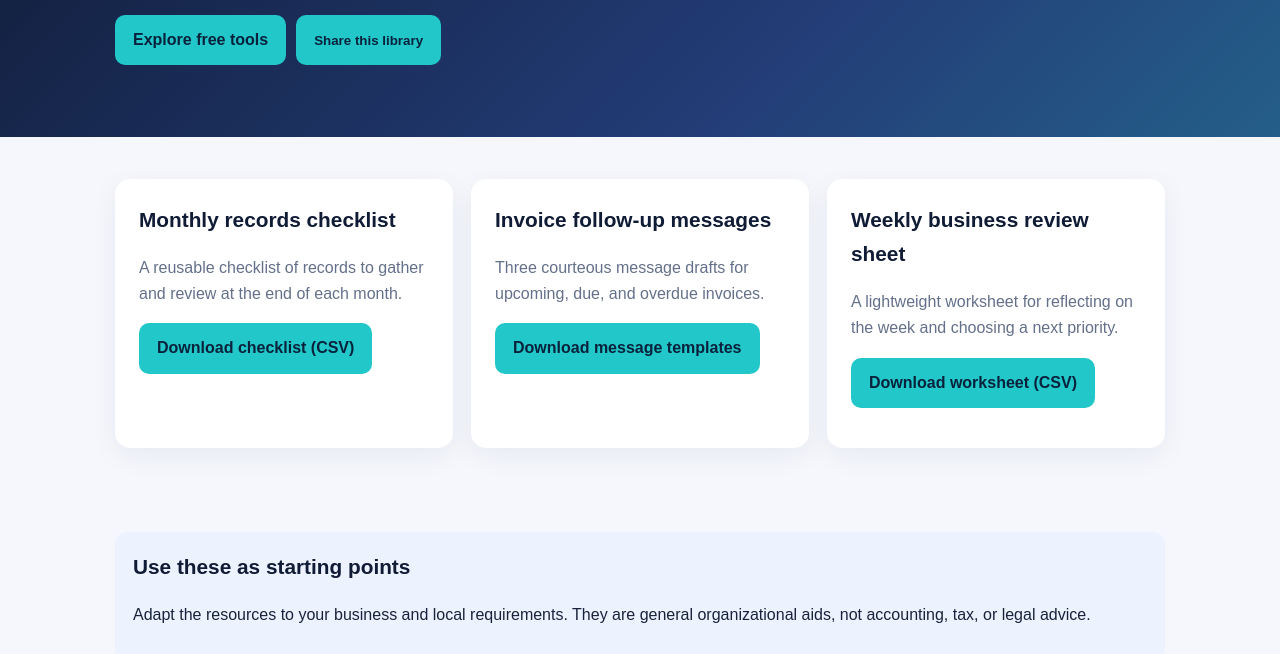
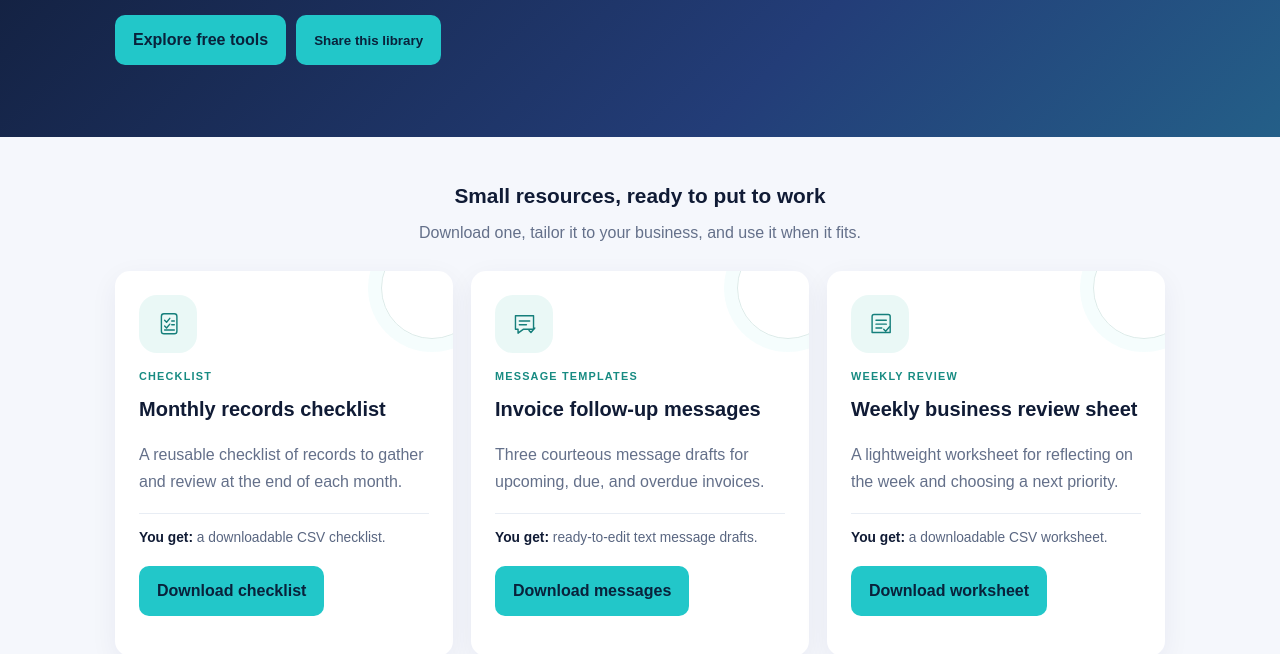
Before and after one commit to cidkagenoucid112-svg/novabridge, a plain HTML site: page resources.html in a window 1280 px wide. Shown: the part 298-952 px from the top of the page. Drawn offline with Linux system fonts and the light colour scheme.

Commit message:
Add visual summaries to resources

```diff
--- a/resources.html
+++ b/resources.html
@@ -26,17 +26,37 @@
     input:focus-visible,button:focus-visible,a:focus-visible{outline:3px solid #f0a202;outline-offset:3px}
     footer{background:#0a1225;color:#aebbd8;text-align:center;padding:20px;font-size:.9rem}
     @media(max-width:760px){.nav{align-items:flex-start;flex-direction:column}.cards{grid-template-columns:1fr}}
+
+    .resource-page-intro{max-width:650px;margin:0 auto 24px;text-align:center}
+    .resource-page-intro h2{margin:0 0 7px}
+    .resource-page-intro p{margin:0;color:var(--muted)}
+    .resource-card{position:relative;isolation:isolate;overflow:hidden;min-height:300px}.resource-card>*{position:relative;z-index:1}
+    .resource-card:after{content:"";position:absolute;z-index:0;right:-30px;top:-34px;width:100px;height:100px;border:1px solid #dcebe9;border-radius:50%;box-shadow:0 0 0 13px rgba(34,199,201,.045);pointer-events:none}
+    .resource-icon{display:grid;width:58px;height:58px;place-items:center;margin-bottom:15px;border-radius:18px;background:#eaf8f6;color:#157f7b}
+    .resource-icon svg{width:31px;height:31px;fill:none;stroke:currentColor;stroke-width:2.2;stroke-linecap:round;stroke-linejoin:round}
+    .resource-label{display:block;margin-bottom:7px;color:#178b82;font-size:.68rem;letter-spacing:1.2px;font-weight:800}
+    .resource-card h2{font-size:1.25rem}
+    .resource-deliverable{margin-top:18px;padding-top:13px;border-top:1px solid #e8edf4;color:#596681;font-size:.86rem}
+    .resource-deliverable strong{color:var(--navy)}
+    .resource-rhythm{display:flex;align-items:center;justify-content:center;gap:12px;flex-wrap:wrap;margin:25px auto 0;color:#475675;font-size:.86rem;font-weight:700}
+    .resource-rhythm span{display:inline-flex;align-items:center;gap:7px}
+    .resource-rhythm span+span:before{content:"→";margin-right:4px;color:#178b82}
+    .resource-rhythm i{display:grid;width:24px;height:24px;place-items:center;border-radius:50%;background:#e5f7f4;color:#157f7b;font-style:normal;font-size:.72rem}
   </style>
 </head>
 <body>
 <header><div class="wrap nav"><a class="brand" href="index.html">Nova<span>Bridge</span></a><nav aria-label="Main navigation"><a href="index.html#services">Services</a><a href="index.html#toolkit">Free tools</a><a href="index.html#contact">Contact</a></nav></div></header>
 <main>
   <section class="hero"><div class="wrap"><div class="eyebrow">Free and ready to use</div><h1>Business resources</h1><p>Simple checklists and message templates you can adapt to your business. Start with a free tool or ask us for practical support.</p><div class="actions"><a class="button" href="index.html#toolkit">Explore free tools</a><button class="button" type="button" data-share-page data-share-status="shareStatus">Share this library</button></div><p id="shareStatus" role="status" aria-live="polite"></p></div></section>
-  <section><div class="wrap"><div class="cards">
-    <article class="card"><h2>Monthly records checklist</h2><p class="muted">A reusable checklist of records to gather and review at the end of each month.</p><p><a class="button" href="monthly-records-checklist.csv" download>Download checklist (CSV)</a></p></article>
-    <article class="card"><h2>Invoice follow-up messages</h2><p class="muted">Three courteous message drafts for upcoming, due, and overdue invoices.</p><p><a class="button" href="invoice-follow-up-templates.txt" download>Download message templates</a></p></article>
-    <article class="card"><h2>Weekly business review sheet</h2><p class="muted">A lightweight worksheet for reflecting on the week and choosing a next priority.</p><p><a class="button" href="weekly-business-review.csv" download>Download worksheet (CSV)</a></p></article>
-  </div></div></section>
+  <section><div class="wrap">
+  <div class="resource-page-intro"><h2>Small resources, ready to put to work</h2><p>Download one, tailor it to your business, and use it when it fits.</p></div>
+  <div class="cards">
+    <article class="card resource-card"><div class="resource-icon" aria-hidden="true"><svg viewBox="0 0 48 48"><rect x="13" y="9" width="24" height="31" rx="4"/><path d="m18 19 3 3 5-6M29 20h4m-15 8 3 3 5-6m3 1h4m-15 8h15"/></svg></div><span class="resource-label">CHECKLIST</span><h2>Monthly records checklist</h2><p class="muted">A reusable checklist of records to gather and review at the end of each month.</p><p class="resource-deliverable"><strong>You get:</strong> a downloadable CSV checklist.</p><p><a class="button" href="monthly-records-checklist.csv" download>Download checklist</a></p></article>
+    <article class="card resource-card"><div class="resource-icon" aria-hidden="true"><svg viewBox="0 0 48 48"><path d="M10 12h28v21H22l-8 6v-6h-4z"/><path d="M16 20h16m-16 6h11"/><path d="m31 35 3 3 6-7"/></svg></div><span class="resource-label">MESSAGE TEMPLATES</span><h2>Invoice follow-up messages</h2><p class="muted">Three courteous message drafts for upcoming, due, and overdue invoices.</p><p class="resource-deliverable"><strong>You get:</strong> ready-to-edit text message drafts.</p><p><a class="button" href="invoice-follow-up-templates.txt" download>Download messages</a></p></article>
+    <article class="card resource-card"><div class="resource-icon" aria-hidden="true"><svg viewBox="0 0 48 48"><path d="M11 38V13a3 3 0 0 1 3-3h22a3 3 0 0 1 3 3v25z"/><path d="M17 19h16m-16 6h16m-16 6h9"/><path d="m29 33 3 3 6-7"/></svg></div><span class="resource-label">WEEKLY REVIEW</span><h2>Weekly business review sheet</h2><p class="muted">A lightweight worksheet for reflecting on the week and choosing a next priority.</p><p class="resource-deliverable"><strong>You get:</strong> a downloadable CSV worksheet.</p><p><a class="button" href="weekly-business-review.csv" download>Download worksheet</a></p></article>
+  </div>
+  <ol class="resource-rhythm" aria-label="A simple way to use a resource"><li><i aria-hidden="true">1</i> Download</li><li><i aria-hidden="true">2</i> Adapt</li><li><i aria-hidden="true">3</i> Put it to work</li></ol>
+  </div></section>
   <section><div class="wrap notice"><h2>Use these as starting points</h2><p>Adapt the resources to your business and local requirements. They are general organizational aids, not accounting, tax, or legal advice.</p></div></section>
 </main>
 <footer><div class="wrap">NovaBridge · <a href="index.html#contact">Contact us</a></div></footer>
```
